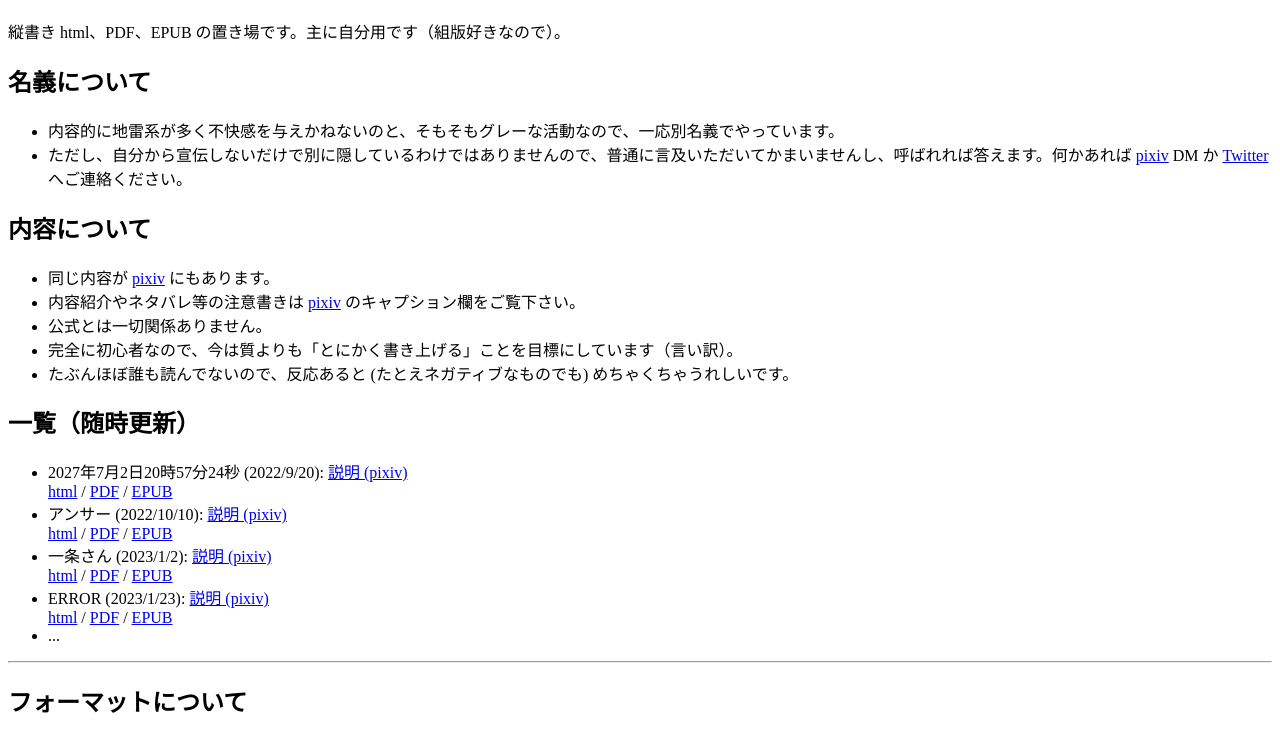
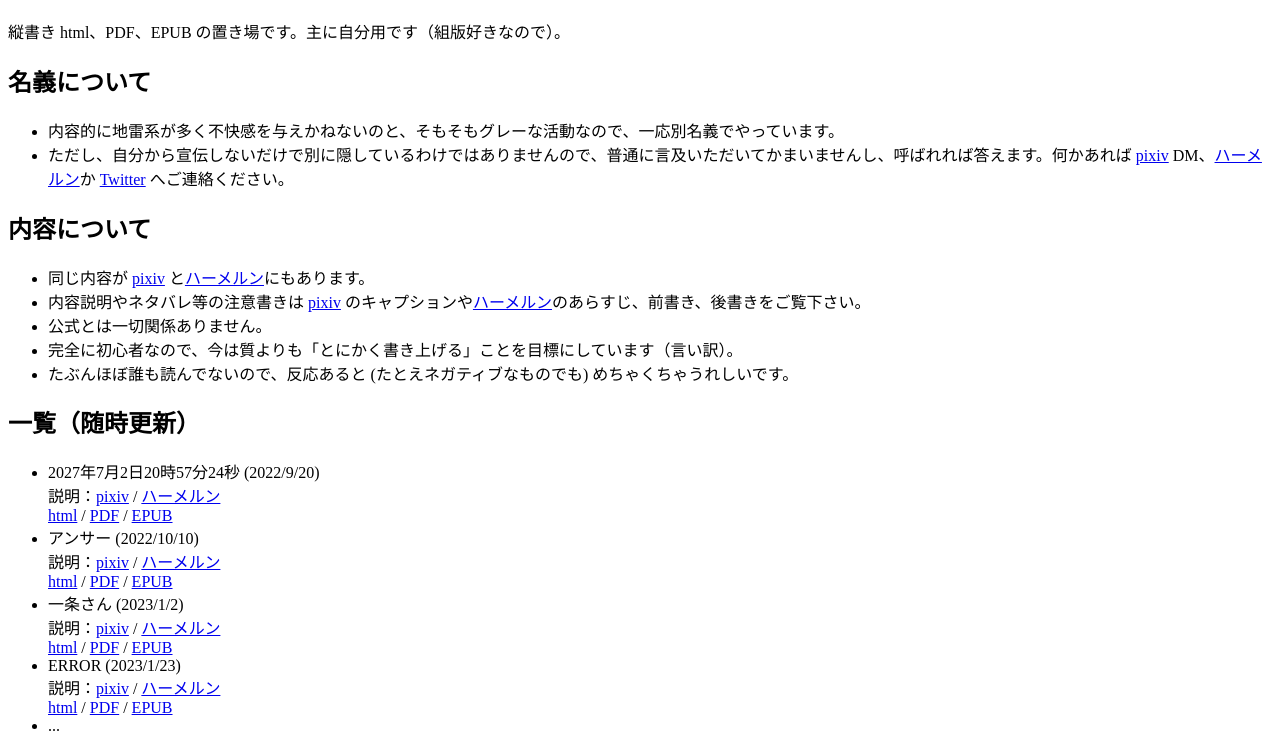
Before and after one commit to alltale2037/tales, a plain HTML site: page index.html in a window 1280 px wide. Shown: the part 70-803 px from the top of the page. Drawn offline with Linux system fonts and the light colour scheme.

Commit message:
ハーメルン

```diff
--- a/index.html
+++ b/index.html
@@ -25,13 +25,13 @@
     <h2>名義について</h2>
     <ul>
      <li> 内容的に地雷系が多く不快感を与えかねないのと、そもそもグレーな活動なので、一応別名義でやっています。</li>
-     <li> ただし、自分から宣伝しないだけで別に隠しているわけではありませんので、普通に言及いただいてかまいませんし、呼ばれれば答えます。何かあれば <a href="https://www.pixiv.net/users/59321047">pixiv</a> DM か <a href="https://twitter.com/alltale2037">Twitter</a> へご連絡ください。</li>
+     <li> ただし、自分から宣伝しないだけで別に隠しているわけではありませんので、普通に言及いただいてかまいませんし、呼ばれれば答えます。何かあれば <a href="https://www.pixiv.net/users/59321047">pixiv</a> DM、<a href="https://syosetu.org/user/418672/">ハーメルン</a>か <a href="https://twitter.com/alltale2037">Twitter</a> へご連絡ください。</li>
     </ul>
 
     <h2>内容について</h2>
     <ul>
-      <li> 同じ内容が <a href="https://www.pixiv.net/users/59321047">pixiv</a> にもあります。</li>
-      <li> 内容紹介やネタバレ等の注意書きは <a href="https://www.pixiv.net/users/59321047">pixiv</a> のキャプション欄をご覧下さい。</li>
+      <li> 同じ内容が <a href="https://www.pixiv.net/users/59321047">pixiv</a> と<a href="https://syosetu.org/user/418672/">ハーメルン</a>にもあります。</li>
+      <li> 内容説明やネタバレ等の注意書きは <a href="https://www.pixiv.net/users/59321047">pixiv</a> のキャプションや<a href="https://syosetu.org/user/418672/">ハーメルン</a>のあらすじ、前書き、後書きをご覧下さい。</li>
       <li> 公式とは一切関係ありません。</li>
       <li> 完全に初心者なので、今は質よりも「とにかく書き上げる」ことを目標にしています（言い訳）。</li>
       <li> たぶんほぼ誰も読んでないので、反応あると (たとえネガティブなものでも) めちゃくちゃうれしいです。</li>
@@ -39,22 +39,26 @@
 
     <h2>一覧（随時更新）</h2>
     <ul>
-      <li> 2027年7月2日20時57分24秒 (2022/9/20): <a href="https://www.pixiv.net/novel/show.php?id=18384195">説明 (pixiv)</a> <br>
+      <li> 2027年7月2日20時57分24秒 (2022/9/20) <br>
+        説明：<a href="https://www.pixiv.net/novel/show.php?id=18384195">pixiv</a> / <a href="https://syosetu.org/novel/309135/">ハーメルン</a> <br>
         <a href="https://alltale2037.github.io/tales/html/2027wiz.html?utm_source=github&utm_medium=referral">html</a> /
         <a href="https://alltale2037.github.io/tales/pdf/2027wiz.pdf?utm_source=github&utm_medium=referral">PDF</a> /
         <a href="https://alltale2037.github.io/tales/epub/2027wiz.epub?utm_source=github&utm_medium=referral">EPUB</a>
         </li>
-      <li> アンサー (2022/10/10): <a href="https://www.pixiv.net/novel/show.php?id=18507101">説明 (pixiv)</a> <br>
+      <li> アンサー (2022/10/10) <br>
+        説明：<a href="https://www.pixiv.net/novel/show.php?id=18507101">pixiv</a> / <a href="https://syosetu.org/novel/309137/">ハーメルン</a> <br>
         <a href="https://alltale2037.github.io/tales/html/answer.html?utm_source=github&utm_medium=referral">html</a> /
         <a href="https://alltale2037.github.io/tales/pdf/answer.pdf?utm_source=github&utm_medium=referral">PDF</a> /
         <a href="https://alltale2037.github.io/tales/epub/answer.epub?utm_source=github&utm_medium=referral">EPUB</a>
         </li>
-      <li> 一条さん (2023/1/2): <a href="https://www.pixiv.net/novel/show.php?id=19026741">説明 (pixiv)</a> <br>
+      <li> 一条さん (2023/1/2) <br>
+        説明：<a href="https://www.pixiv.net/novel/show.php?id=19026741">pixiv</a> / <a href="https://syosetu.org/novel/309140/">ハーメルン</a> <br>
         <a href="https://alltale2037.github.io/tales/html/ichijo.html?utm_source=github&utm_medium=referral">html</a> /
         <a href="https://alltale2037.github.io/tales/pdf/ichijo.pdf?utm_source=github&utm_medium=referral">PDF</a> /
         <a href="https://alltale2037.github.io/tales/epub/ichijo.epub?utm_source=github&utm_medium=referral">EPUB</a>
         </li>
-      <li> ERROR (2023/1/23): <a href="https://www.pixiv.net/novel/show.php?id=19156928">説明 (pixiv)</a> <br>
+      <li> ERROR (2023/1/23) <br>
+        説明：<a href="https://www.pixiv.net/novel/show.php?id=19156928">pixiv</a> / <a href="https://syosetu.org/novel/309142/">ハーメルン</a> <br>
         <a href="https://alltale2037.github.io/tales/html/error.html?utm_source=github&utm_medium=referral">html</a> /
         <a href="https://alltale2037.github.io/tales/pdf/error.pdf?utm_source=github&utm_medium=referral">PDF</a> /
         <a href="https://alltale2037.github.io/tales/epub/error.epub?utm_source=github&utm_medium=referral">EPUB</a>
```
